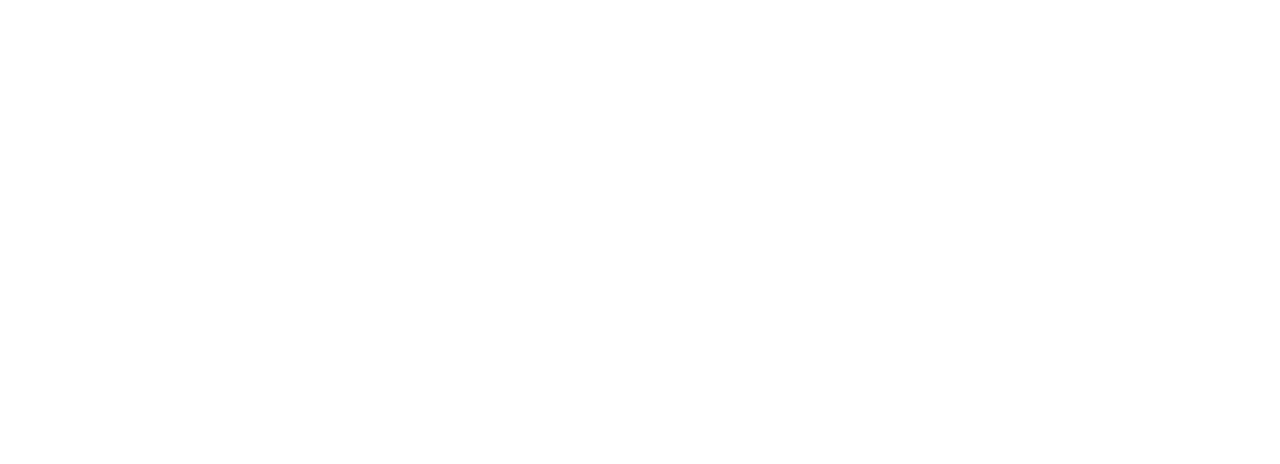
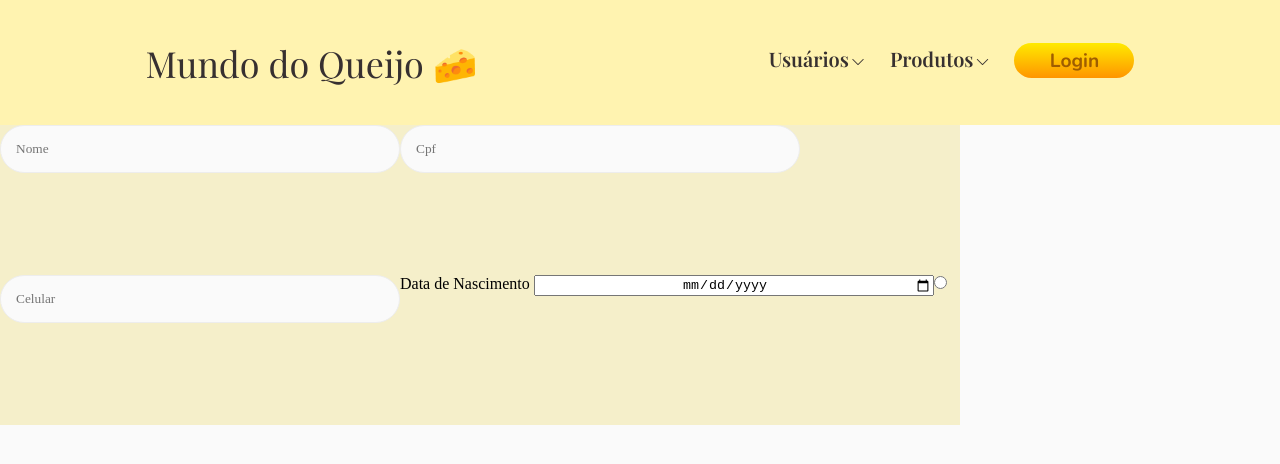
Before and after one commit to gian-fx/telas_pi, a plain HTML site: page HTML/cadastro_user.html in a window 1280 px wide. Drawn offline with nearby package versions, Linux system fonts and the light colour scheme; a web font is replaced by a local one.

Commit message:
Continuacao da tela de cadastro user

```diff
--- /dev/null
+++ b/CSS/cadastrouser.css
@@ -0,0 +1,66 @@
+* {
+    margin: 0px;
+    padding: 0px;
+    box-sizing: border-box;
+    text-decoration: none;
+    list-style: none;
+}
+
+body {
+    overflow-y: scroll;
+    background-color: #FAFAFA;
+}
+
+.info {
+    width: 60rem;
+    height: 300px;
+    background-color: #F5EFCA;
+    display: flex;
+    flex-wrap: wrap;
+}
+
+.nome input {
+    width: 25rem;
+    height: 3rem;
+    border-radius: 50px;
+    background-color: #FAFAFA;
+    border: 1px solid #EDEDED;
+    padding-left: 15px;
+    font-family: "IBM Plex Serif", serif;
+    color: #524317;
+}
+
+.cpf input {
+    width: 25rem;
+    height: 3rem;
+    border-radius: 50px;
+    background-color: #FAFAFA;
+    border: 1px solid #EDEDED;
+    padding-left: 15px;
+    font-family: "IBM Plex Serif", serif;
+    color: #524317;
+}
+
+.cel input {
+    width: 25rem;
+    height: 3rem;
+    border-radius: 50px;
+    background-color: #FAFAFA;
+    border: 1px solid #EDEDED;
+    padding-left: 15px;
+    font-family: "IBM Plex Serif", serif;
+    color: #524317;
+}
+
+.data input[type="date"] {
+    width: 400px;
+    text-align: center;
+}
+
+.nome input:focus, .cpf input:focus, .cel input:focus {
+    outline: none;
+}
+
+.nome input:focus, .cpf input:focus, .cel input:focus {
+    overflow: hidden;
+}
--- a/CSS/login.css
+++ b/CSS/login.css
@@ -2,6 +2,7 @@
 
 body {
     background-color: #FAFAFA;
+    overflow-y: scroll;
 }
 
 .container {
--- a/HTML/cadastro_user.html
+++ b/HTML/cadastro_user.html
@@ -0,0 +1,80 @@
+<!DOCTYPE html>
+<html lang="pt-BR">
+<head>
+    <meta charset="UTF-8">
+    <meta name="viewport" content="width=device-width, initial-scale=1.0">
+    <link rel="stylesheet" href="/CSS/nav.css">
+    <link rel="stylesheet" href="/CSS/cadastrouser.css">
+    <link rel="stylesheet" href="https://cdn.jsdelivr.net/npm/bootstrap-icons@1.13.1/font/bootstrap-icons.min.css">
+    <title>Mundo do Queijo</title>
+</head>
+<body>
+    <nav>
+        <div class="logo">
+            <a href="/index.html"><p>Mundo do Queijo 🧀</p></a>
+        </div>
+
+        <!-- <div class="navbar">
+            <ul>
+                <li><a href="/HTML/cadastro_user.html">Cadastro de Usuários</a></li>
+                <li><a href="/HTML/listagem_user.html">Listagem de Usuários</a></li>
+                <li><a href="/HTML/cadastro_produto.html">Cadastro de Produtos</a></li>
+                <li><a href="/HTML/listagem_produto.html">Listagem de Produtos</a></li>
+            </ul>
+        </div> -->
+
+        <div class="navbar">
+            <ul>
+                <div class="dropdown">
+                    <span>Usuários<i id="chevron" class="bi bi-chevron-down"></i></span>
+                    <div class="dropdowncontent">
+                        <a href="/HTML/cadastro_user.html">Cadastro de usuários</a>
+                        <a href="/HTML/listagem_user.html">Listagem de usuários</a>
+                    </div>
+                </div>
+                <div class="dropdown">
+                    <span>Produtos<i id="chevron" class="bi bi-chevron-down"></i></span>
+                    <div class="dropdowncontent">
+                        <a href="/HTML/cadastro_produto.html">Cadastro de produtos</a>
+                        <a href="/HTML/listagem_produto.html">Listagem de produtos</a>
+                    </div>
+                </div>
+                <div class="btnlogin">
+                    <a href="/HTML/login.html"><button>Login</button></a>
+                </div>
+            </ul>
+        </div>
+    </nav>
+
+    <div class="info">
+        <div class="nome">
+            <input type="text" placeholder="Nome">
+        </div>
+
+        <div class="cpf">
+            <input type="number" placeholder="Cpf">
+        </div>
+
+        <div class="cel">
+            <input type="number" placeholder="Celular">
+        </div>
+
+        <div class="data">
+            <label for="data">Data de Nascimento</label>
+            <input type="date" placeholder="Data de Nascimento">
+        </div>
+
+        <div class="genero">
+            <input type="radio">
+        </div>
+    </div>
+
+    <div class="acesso">
+
+    </div>
+
+    <div class="endereco">
+
+    </div>
+</body>
+</html>
```
Also changed, not shown: HTML/login.html (+6 -6 lines), index.html (renamed from HTML/dashboard.html, +5 -5 lines), exigencias.txt.
